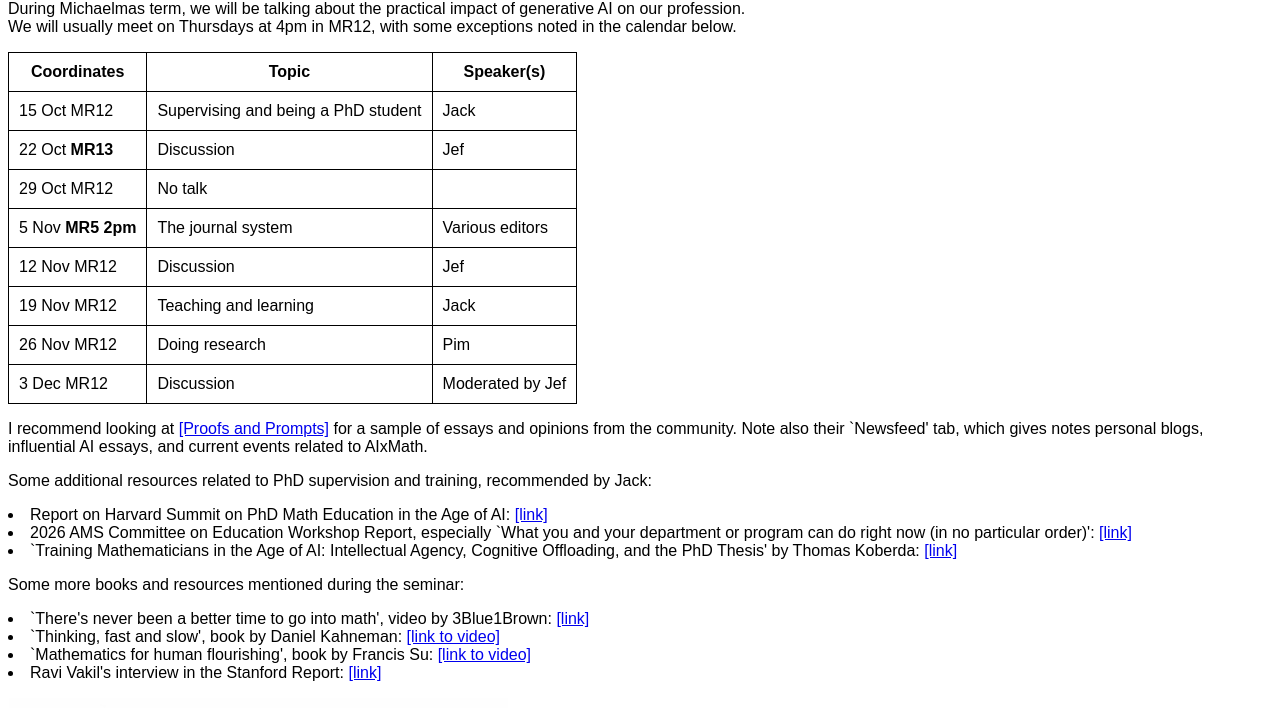
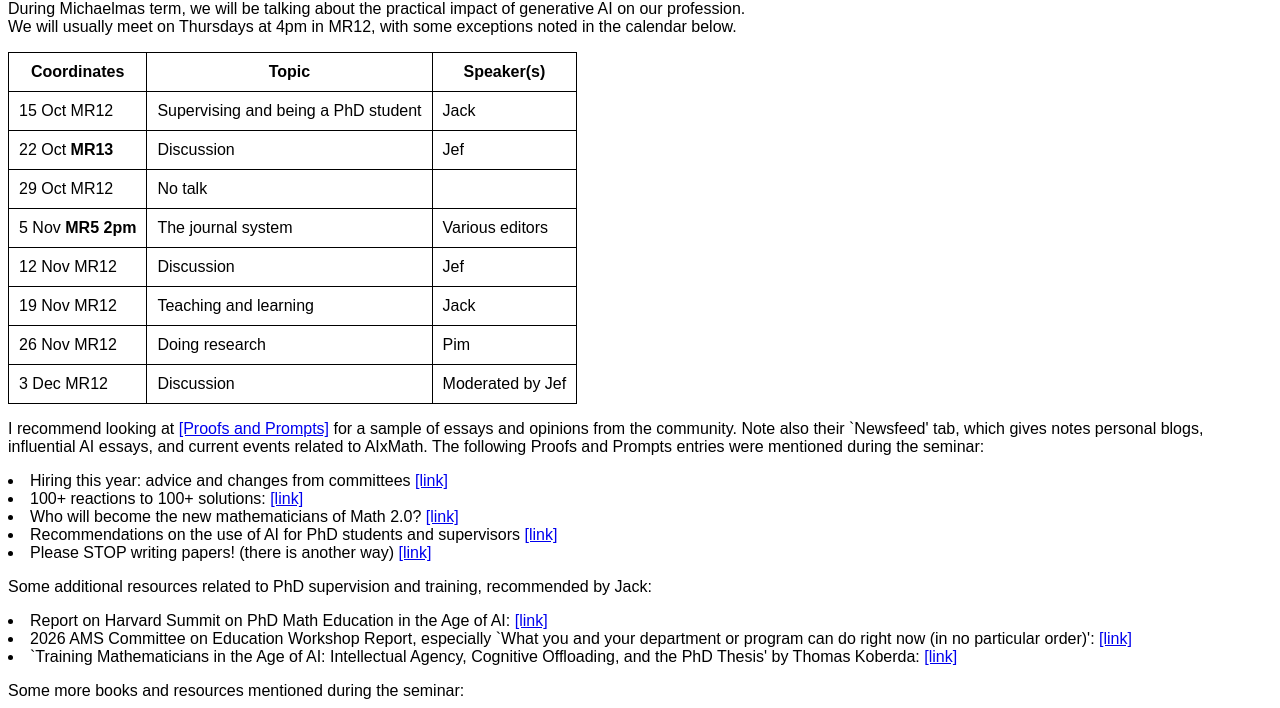
Before and after one commit to jeflaga/jeflaga.github.io, a plain HTML site: page aiseminar/aiseminar.html in a window 1280 px wide. Shown: the part 66-774 px from the top of the page. Drawn offline with Linux system fonts and the light colour scheme.

Commit message:
Update aiseminar.html

```diff
--- a/aiseminar/aiseminar.html
+++ b/aiseminar/aiseminar.html
@@ -75,7 +75,25 @@ During Michaelmas term, we will be talking about the practical impact of generat
 <p>
 
 I recommend looking at <a href="https://proofsandprompts.com">[Proofs and Prompts]</a> for a sample of essays and opinions from the community.
-  Note also their `Newsfeed' tab, which gives notes personal blogs, influential AI essays, and current events related to AIxMath.
+Note also their `Newsfeed' tab, which gives notes personal blogs, influential AI essays, and current events related to AIxMath.
+The following Proofs and Prompts entries were mentioned during the seminar:
+<li>
+  Hiring this year: advice and changes from committees <a href="https://proofsandprompts.com/2026/11/14/hiring-this-year-advice-and-changes-from-committees/">[link]</a>
+</li>
+<li>
+  100+ reactions to 100+ solutions: <a href="https://proofsandprompts.com/2026/10/08/100-reactions-to-100-solutions/">[link]</a>
+</li>
+<li>
+  Who will become the new mathematicians of Math 2.0? <a href="https://proofsandprompts.com/2026/10/20/who-will-become-the-new-mathematicians-of-math-2-0/">[link]</a>
+</li>
+<li>
+  Recommendations on the use of AI for PhD students and supervisors <a href="https://proofsandprompts.com/2026/10/19/recommendations-on-the-use-of-ai-for-phd-students-and-supervisors/">[link]</a>
+</li>
+<li>
+  Please STOP writing papers! (there is another way) <a href="https://proofsandprompts.com/2026/11/02/please-stop-writing-papers-there-is-another-way/">[link]</a>
+</li>
+
+
 
 <p>
 
@@ -106,6 +124,9 @@ Some more books and resources mentioned during the seminar:
 <li>
    Ravi Vakil's interview in the Stanford Report: <a href="https://news.stanford.edu/stories/2026/11/ai-math-ravi-vakil">[link]</a>
 </li>
+<li>
+  A survey of early career researchers: <a href="https://arxiv.org/abs/2610.40584">[arXiv link]</a>
+</li>
 
 
 <p><img src="lightbulb.png" align="center" width="500px" />
```
